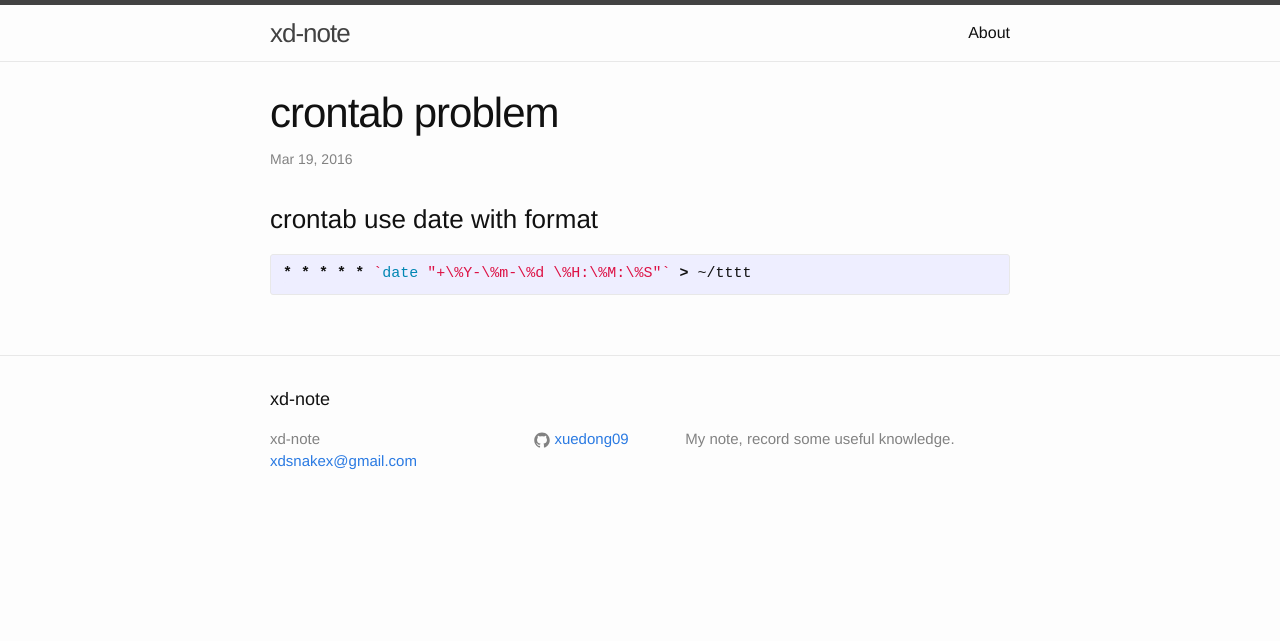
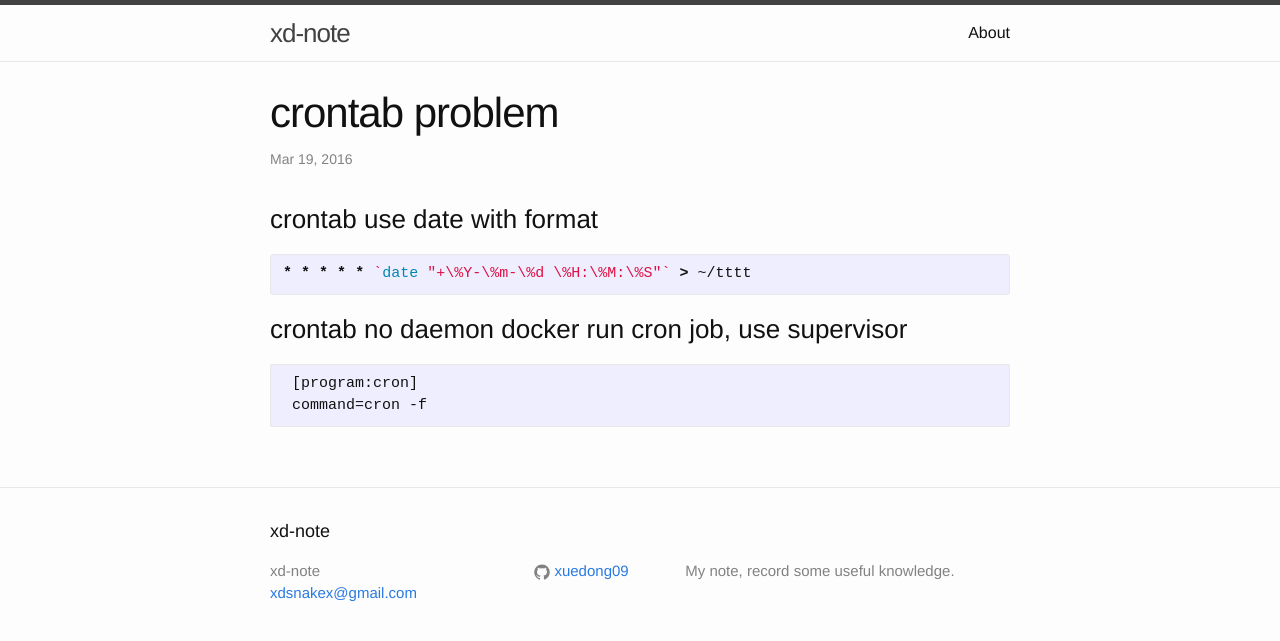
Before and after one commit to xuedong09/xuedong09.github.io, a Jekyll site: the page built from _posts/2016-03-19-crontab-problem.md, in a window 1280 px wide. Shown: the top 641 px of the page. Built offline with Jekyll 4.4.1, drawn with Linux system fonts in a browser that asks for light colours.

Commit message:
cron no daemon

```diff
--- a/_posts/2016-03-19-crontab-problem.md
+++ b/_posts/2016-03-19-crontab-problem.md
@@ -9,3 +9,9 @@ categories: jekyll update
 {% highlight shell %}
 * * * * * `date "+\%Y-\%m-\%d \%H:\%M:\%S"` > ~/tttt
 {% endhighlight %}
+
+
+### crontab no daemon docker run cron job, use supervisor
+
+     [program:cron]
+     command=cron -f
```
